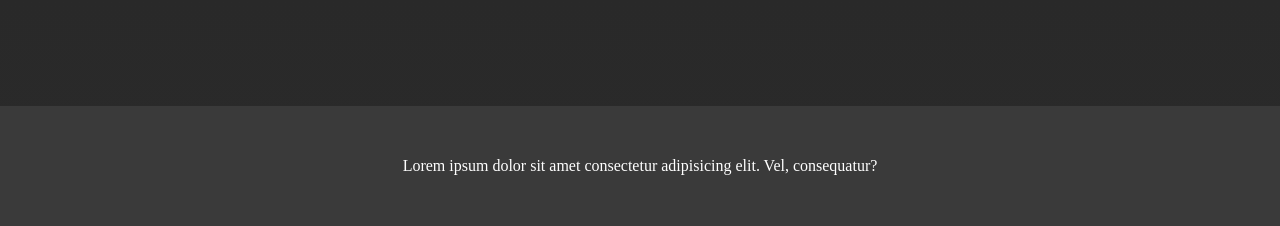
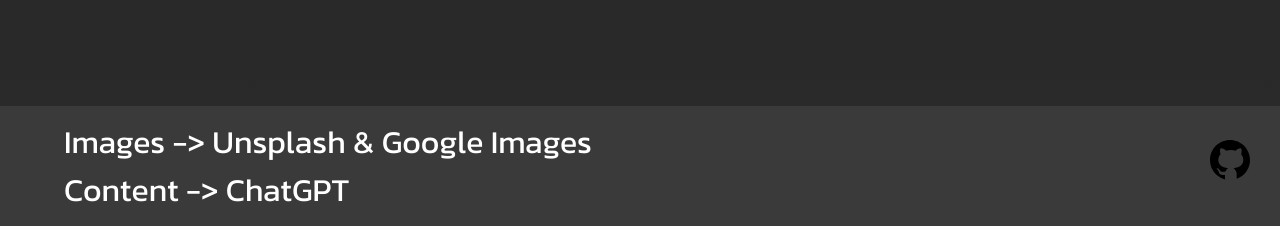
Before and after one commit to AvadhootSmart/Av_HistoricBlog_FE, a plain HTML site: page index.html in a window 1280 px wide. Shown: the part 7198-7424 px from the top of the page. Drawn offline with Linux system fonts and the light colour scheme.

Commit message:
footer styles added

```diff
--- a/Css/style.css
+++ b/Css/style.css
@@ -116,12 +116,27 @@ footer {
   margin-top: 5%;
   height: 15vh;
   display: flex;
-  justify-content: center;
+  justify-content: space-between;
   align-items: center;
+  font-family: Kanit;
   color: white;
-  font-size: 1em;
+  font-size: 2em;
+  text-align: left;
+  padding-left: 5%;
 }
 
+footer a{
+  color:  white;
+}
+
+footer svg{
+  height: 50px;
+  transition: all ease 0.2s;
+}
+
+footer svg:hover{
+  scale: 1.2;
+}
 .open {
   position: absolute;
   width: 30px;
--- a/index.html
+++ b/index.html
@@ -350,10 +350,12 @@
     </section>
 
     <footer>
-      <p>
-        Lorem ipsum dolor sit amet consectetur adipisicing elit. Vel,
-        consequatur?
-      </p>
+      <p>Images -> Unsplash & Google Images <br>Content -> ChatGPT</p>
+      <a href="https://github.com/AvadhootSmart/Av_HistoricBlog_FE"
+        ><svg xmlns="http://www.w3.org/2000/svg" x="0px" y="0px" width="100" height="100" viewBox="0 0 30 30">
+          <path d="M15,3C8.373,3,3,8.373,3,15c0,5.623,3.872,10.328,9.092,11.63C12.036,26.468,12,26.28,12,26.047v-2.051 c-0.487,0-1.303,0-1.508,0c-0.821,0-1.551-0.353-1.905-1.009c-0.393-0.729-0.461-1.844-1.435-2.526 c-0.289-0.227-0.069-0.486,0.264-0.451c0.615,0.174,1.125,0.596,1.605,1.222c0.478,0.627,0.703,0.769,1.596,0.769 c0.433,0,1.081-0.025,1.691-0.121c0.328-0.833,0.895-1.6,1.588-1.962c-3.996-0.411-5.903-2.399-5.903-5.098 c0-1.162,0.495-2.286,1.336-3.233C9.053,10.647,8.706,8.73,9.435,8c1.798,0,2.885,1.166,3.146,1.481C13.477,9.174,14.461,9,15.495,9 c1.036,0,2.024,0.174,2.922,0.483C18.675,9.17,19.763,8,21.565,8c0.732,0.731,0.381,2.656,0.102,3.594 c0.836,0.945,1.328,2.066,1.328,3.226c0,2.697-1.904,4.684-5.894,5.097C18.199,20.49,19,22.1,19,23.313v2.734 c0,0.104-0.023,0.179-0.035,0.268C23.641,24.676,27,20.236,27,15C27,8.373,21.627,3,15,3z"></path>
+      </svg></a
+      >
     </footer>
   </body>
 </html>
```
